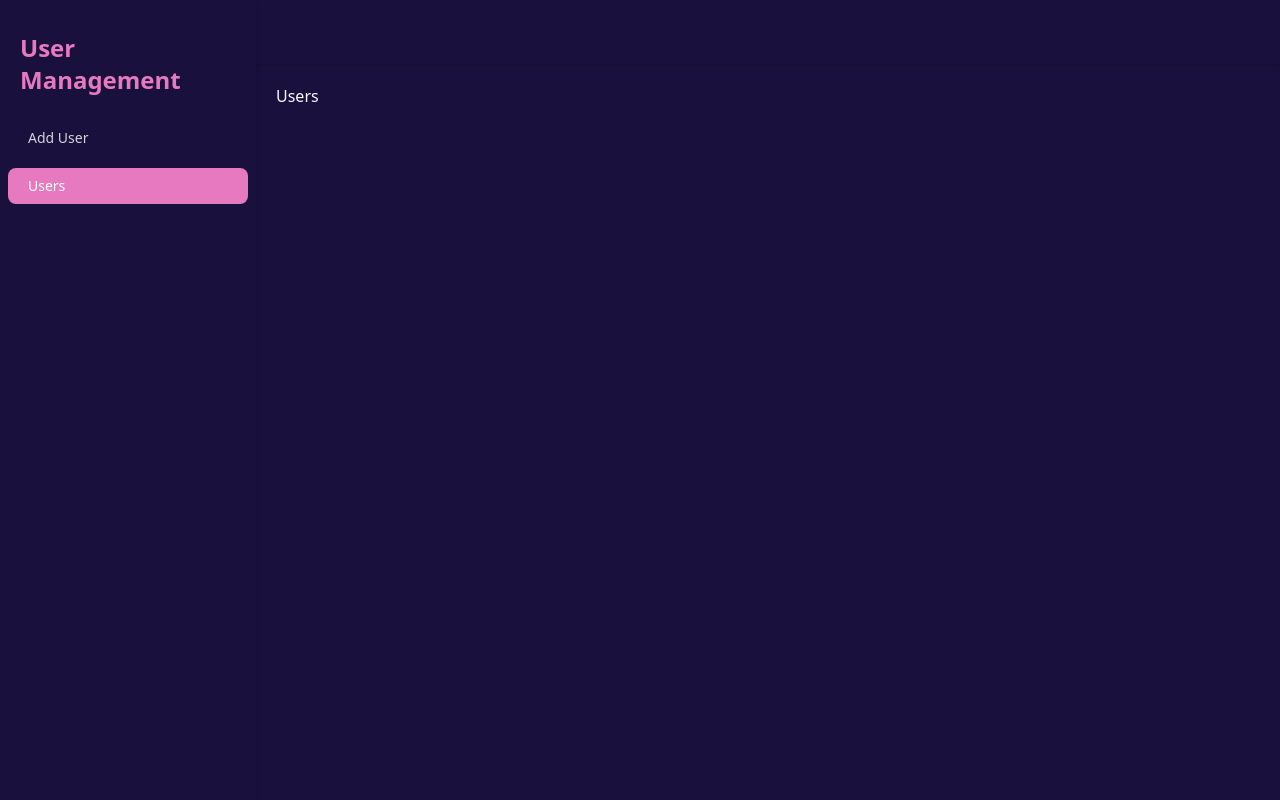
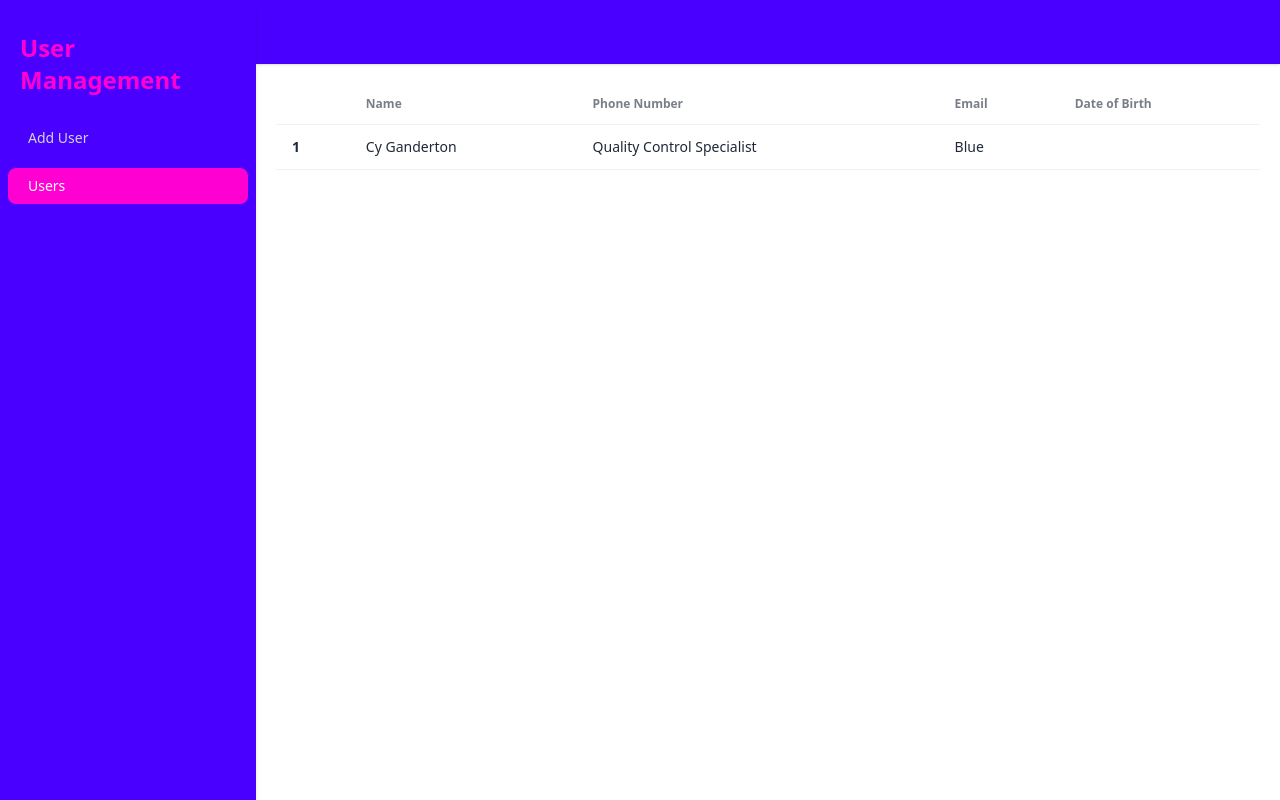
Before and after one commit to Chizycodes/user-management-app, a React (Vite) app in the folder client/: page /users in a window 1280 px wide. Built offline with nearby package versions, Linux system fonts and the light colour scheme.

Commit message:
Users List UI implementation

```diff
--- a/client/src/App.tsx
+++ b/client/src/App.tsx
@@ -1,5 +1,5 @@
 import { BrowserRouter, Route, Routes } from 'react-router-dom';
-import PageLayout from './layout/PageLayout';
+import PageLayout from './components/layout/PageLayout';
 import AddUsers from './pages/AddUsers';
 import Users from './pages/Users';
 import Error404 from './pages/Error404';
--- a/client/src/layout/Aside.tsx
+++ b/client/src/components/layout/Aside.tsx
@@ -1,5 +1,5 @@
 import { Link, useLocation } from 'react-router-dom';
-import { menu } from '../utils';
+import { menu } from '../../utils';
 
 const Aside = () => {
   const {pathname} = useLocation();
@@ -10,8 +10,8 @@ const Aside = () => {
 
 
 	return (
-		<aside className="flex flex-col w-full h-screen px-5 py-8 overflow-y-auto shadow-md">
-			<Link to="/" className="text-primary font-bold text-2xl">
+		<aside className="flex flex-col w-full h-screen px-5 py-8 overflow-y-auto shadow-md bg-primary">
+			<Link to="/" className="text-secondary font-bold text-2xl">
 				User Management
 			</Link>
 
@@ -21,7 +21,7 @@ const Aside = () => {
 						<Link
 							key={index}
 							className={`flex items-center px-3 py-2 transition-colors duration-300 transform rounded-lg text-gray-300 hover:bg-gray-800 hover:text-gray-200 ${
-								isActiveLink(item.link) ? 'bg-primary text-white' : ''
+								isActiveLink(item.link) ? 'bg-secondary text-white' : ''
 							}`}
 							to={item.link}
 						>
--- a/client/src/layout/Nav.tsx
+++ b/client/src/components/layout/Nav.tsx
@@ -1,14 +1,14 @@
 import { Link } from 'react-router-dom';
-import { MenuIcon } from '../assets/svgIcons';
+import { MenuIcon } from '../../assets/svgIcons';
 
 type NavProps = {
 	toggleAside: () => void;
 };
 const Nav = ({ toggleAside }: NavProps) => {
 	return (
-		<div className="navbar shadow z-20 left-0 lg:left-auto lg:px-10">
+		<div className="navbar shadow z-20 left-0 lg:left-auto lg:px-10 bg-primary">
 			<div className="navbar-start lg:hidden">
-				<Link to="/" className="btn btn-ghost text-primary text-xl">
+				<Link to="/" className="btn btn-ghost text-secondary text-xl">
 					User Management
 				</Link>
 			</div>
--- a/client/src/layout/PageLayout.tsx
+++ b/client/src/components/layout/PageLayout.tsx
@@ -23,9 +23,9 @@ const PageLayout = () => {
 			<div className={`lg:w-80 hidden lg:block w-5/6 fixed lg:relative `}>
 				<Aside />
 			</div>
-			<div className={`w-full h-screen overflow-scroll`}>
+			<div className={`w-full h-screen overflow-y-scroll bg-white`}>
 				<Nav toggleAside={() => setShowAside(!showAside)} />
-				<div className="max-w-5xl mx-auto px-5 mb-5">
+				<div className="max-w-5xl mx-auto px-5 mb-5 bg-white">
 					<Outlet />
 				</div>
 			</div>
--- a/client/src/pages/AddUsers.tsx
+++ b/client/src/pages/AddUsers.tsx
@@ -117,7 +117,7 @@ const AddUsers = () => {
 					</div>
 
 					<div className="mt-6">
-						<button type="submit" className="btn btn-primary w-full text-lg font-bold">
+						<button type="submit" className="btn btn-secondary w-full text-lg font-bold">
 							Submit
 							{/* {loading && <span className="loading loading-spinner loading-md"></span>} */}
 						</button>
--- a/client/src/pages/Users.tsx
+++ b/client/src/pages/Users.tsx
@@ -1,7 +1,27 @@
 const Users = () => {
 	return (
-		<div className=" mt-5">
-			Users
+		<div className="mt-5">
+			<div className="overflow-x-auto">
+				<table className="table table-zebra">
+					<thead>
+						<tr>
+							<th></th>
+							<th>Name</th>
+							<th>Phone Number</th>
+							<th>Email</th>
+							<th>Date of Birth</th>
+						</tr>
+					</thead>
+					<tbody>
+						<tr>
+							<th>1</th>
+							<td>Cy Ganderton</td>
+							<td>Quality Control Specialist</td>
+							<td>Blue</td>
+						</tr>
+					</tbody>
+				</table>
+			</div>
 		</div>
 	);
 };
--- a/client/tailwind.config.js
+++ b/client/tailwind.config.js
@@ -13,6 +13,6 @@ export default {
 	},
 	plugins: [daisyui],
 	daisyui: {
-		themes: ['synthwave'],
+		themes: ['light'],
 	},
 };
```
